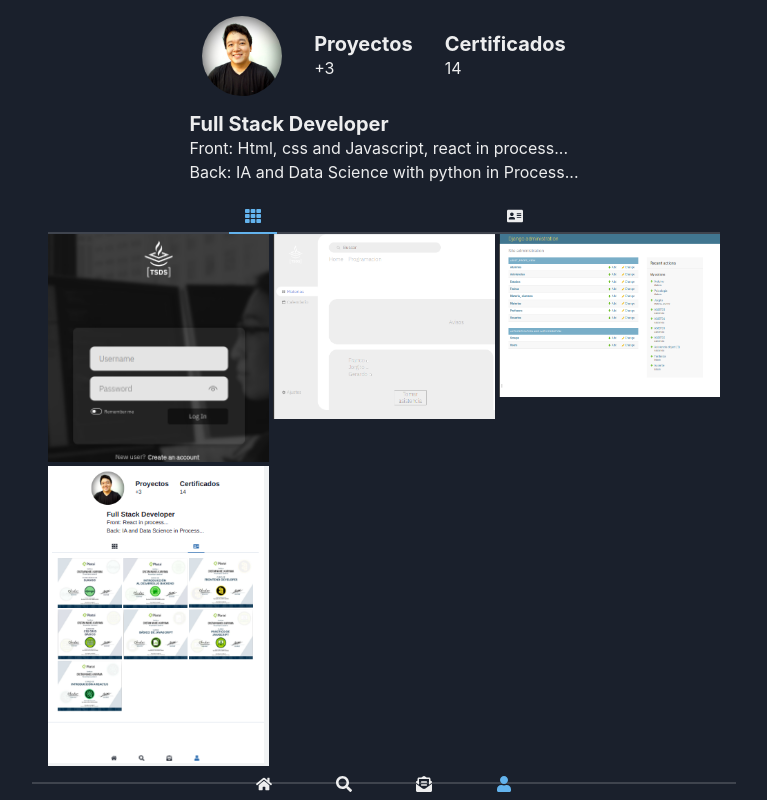
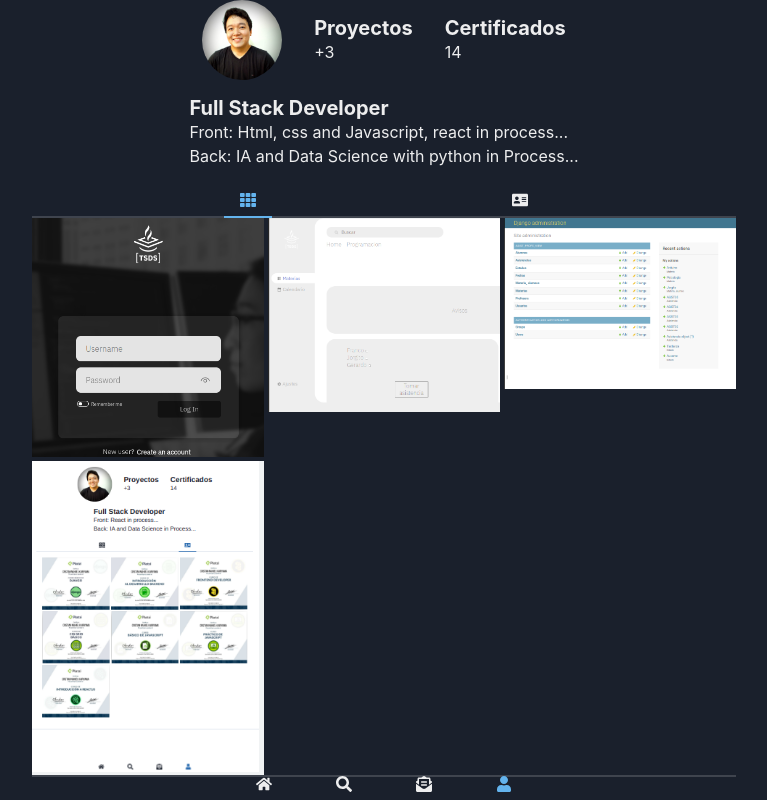
Before and after one commit to KairiyamaCristian/ProgramacionWeb, a React (Vite) app in the folder Portafolio/: page / in a window 1280 px wide. Shown: the whole page, without its empty margins (256-1023 px from the left). Built offline with nearby package versions, Linux system fonts and the light colour scheme.

Commit message:
perfil cambiado

```diff
--- a/Portafolio/src/components/Navigator.jsx
+++ b/Portafolio/src/components/Navigator.jsx
@@ -31,12 +31,12 @@ function Navigator() {
           <Dark/>
           <Skills/>
         </TabPanel>
-        <TabPanel>
+        <TabPanel >
           <Dark/>
           <Contact/>
         </TabPanel>
 
-        <TabPanel>
+        <TabPanel padding='0'>
           <Dark/>
           <Perfil/>
           <Divisor/>
```
